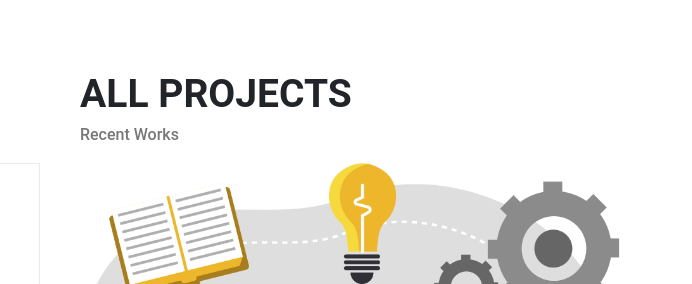
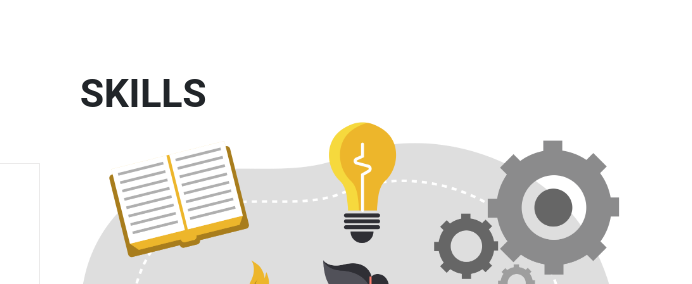
Before and after one commit to sanjai1407/Portfolio, a website: page index.html in a window 1280 px wide. Shown: the part 1193-1477 px from the top of the page, 588-1280 px from the left. Drawn offline with nearby package versions, Linux system fonts and the light colour scheme; files whose address does not match are found by name.

Commit message:
Update index.html

```diff
--- a/index.html
+++ b/index.html
@@ -59,9 +59,9 @@
                         <li class="nav-item">
                             <a class="head" href="#skills">Skills</a>
                         </li>
-                        <li class="nav-item">
+<!--                         <li class="nav-item">
                             <a class="head" href="#all projects">ALL PROJECTS</a>
-                        </li>
+                        </li> -->
                         <li class="nav-item">
                             <a class="head" href="#contact">Contact</a>
                         </li>
@@ -219,9 +219,9 @@
                     <div class="col-xl-6 col-lg-12 col-md-12">
                         <div class="experience-area">
                             <div class="about-title" id="all projects">
-                                <h1 class="text-uppercase title-h1">All Projects</h1>
-                                <p class="para">
-                                    Recent Works</p>
+                                <h1 class="text-uppercase title-h1">Skills</h1>
+<!--                                 <p class="para">
+                                    Recent Works</p> -->
                             </div>
                             <!-- <div class="d-flex flex-row years-area">
                                 <h2 class="p-3 years" id="class">Skills</h2>
```
